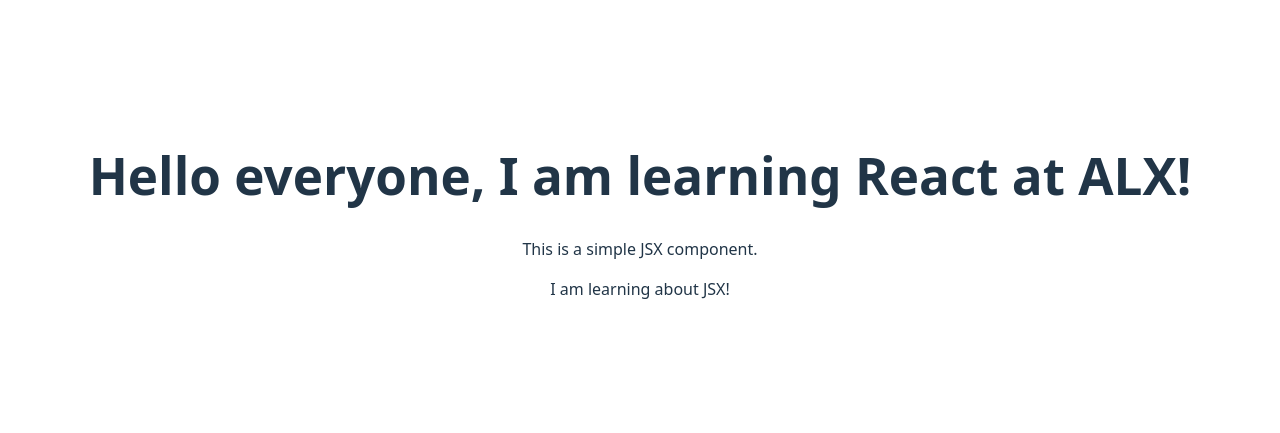
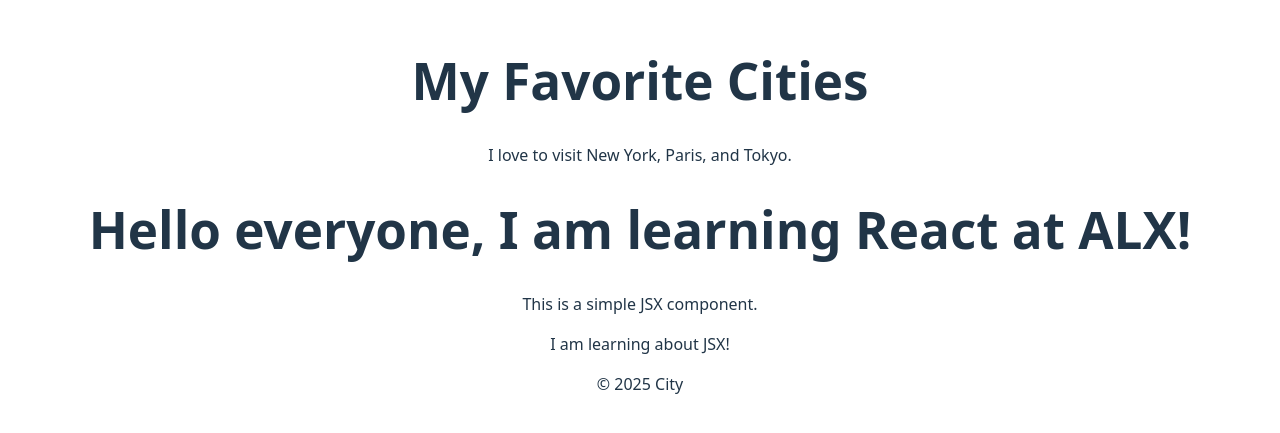
Before and after one commit to achrafkassimi/alx-fe-reactjs, a React (Vite) app in the folder alx-react-app/: page / in a window 1280 px wide. Shown: the part 185-618 px from the top of the page. Built offline with nearby package versions, Linux system fonts and the light colour scheme.

Commit message:
2. Create Specific Components in a React Application

```diff
--- a/alx-react-app/src/App.jsx
+++ b/alx-react-app/src/App.jsx
@@ -3,7 +3,9 @@
 import viteLogo from '/vite.svg'
 import './App.css'
 import WelcomeMessage from './components/WelcomeMessage';
-
+import Header from './components/Header';
+import MainContent from './components/MainContent';
+import Footer from './components/Footer';
 
 // function App() {
 //   const [count, setCount] = useState(0)
@@ -39,7 +41,11 @@
 function App() {
   return (
     <div className="App">
+
+      <Header />
+      <MainContent />
       <WelcomeMessage />
+      <Footer />
     </div>
   );
 }
--- /dev/null
+++ b/alx-react-app/src/components/Footer.jsx
@@ -0,0 +1,9 @@
+function Footer() {
+    return (
+        <footer>
+            <p>© 2025 City</p>
+        </footer>
+    );
+}
+
+export default Footer;
--- /dev/null
+++ b/alx-react-app/src/components/Header.jsx
@@ -0,0 +1,9 @@
+function Header() {
+    return (
+        <header>
+            <h1>My Favorite Cities</h1>
+        </header>
+    );
+}
+
+export default Header;
--- /dev/null
+++ b/alx-react-app/src/components/MainContent.jsx
@@ -0,0 +1,9 @@
+function MainContent() {
+    return (
+        <main>
+            <p>I love to visit New York, Paris, and Tokyo.</p>
+        </main>
+    );
+}
+
+export default MainContent;
```
